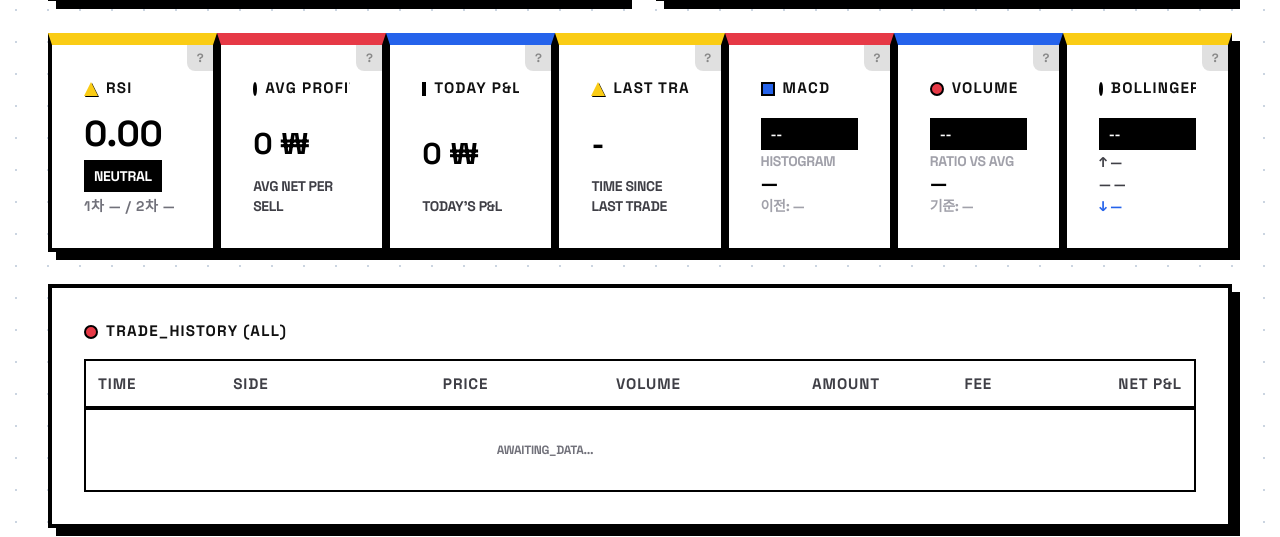
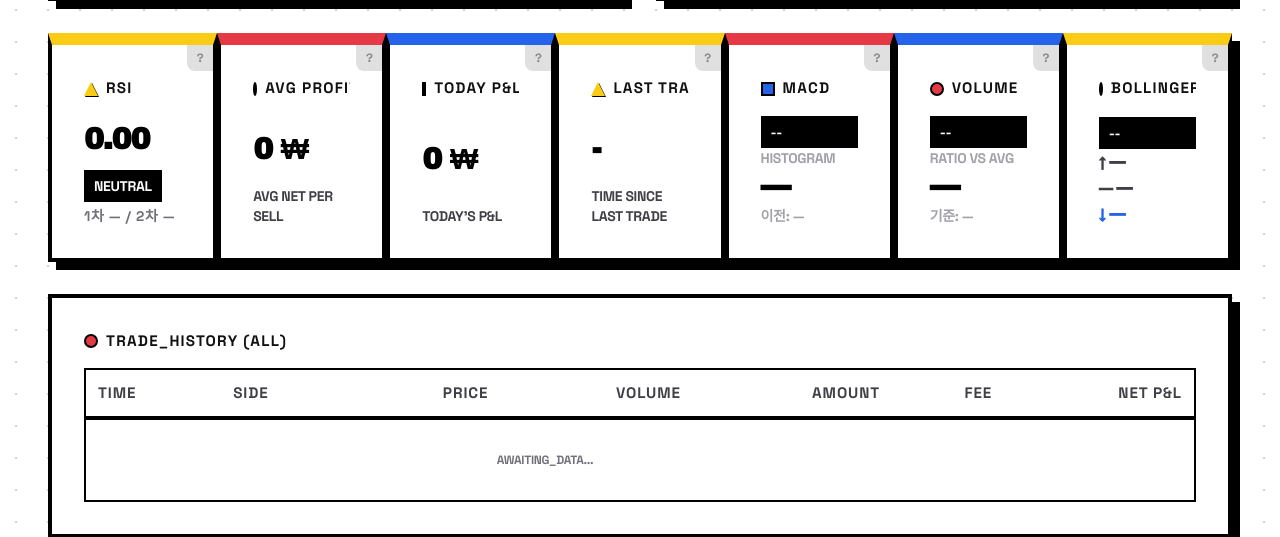
Before and after one commit to syl-deve/btrade, a FastAPI app: template templates/index.html in a window 1280 px wide. Shown: the part 966-1503 px from the top of the page. Run offline with FastAPI, Linux system fonts and the light colour scheme; the template is opened without the code that fills it, so the values that code supplies are empty; parts of the project's set-up code (start-up, migrations or seed data) failed here and were passed over; some libraries are stand-ins or nearby versions.

Commit message:
fix: 스탯 카드 숫자 폰트 Archivo Black으로 통일
모든 수치 표시 요소에 archivo-bold + text-3xl 적용

Co-Authored-By: Claude Sonnet 4.6 <noreply@anthropic.com>

```diff
--- a/templates/index.html
+++ b/templates/index.html
@@ -194,7 +194,7 @@
                 <div class="bau-tile tile-yellow-accent flex flex-col justify-between" style="flex:1; min-width:160px; position:relative;">
                     <button class="hint-btn" onclick="showHint('rsi', this)" title="설명">?</button>
                     <div class="label-bau"><div class="bau-shape bau-triangle"></div><span data-i18n="label_rsi">RSI_STRENGTH</span></div>
-                    <div id="rsi-value" class="text-4xl font-black leading-none">0.00</div>
+                    <div id="rsi-value" class="text-3xl font-black archivo-bold leading-none">0.00</div>
                     <div>
                         <div id="rsi-status" class="mt-2 text-sm font-black px-2 py-1 bg-black text-white inline-block border-2 border-black">NEUTRAL</div>
                         <div id="rsi-thresholds" class="mt-1 text-sm font-bold text-zinc-500 uppercase tracking-wider">1차 — / 2차 —</div>
@@ -206,7 +206,7 @@
                 <div class="bau-tile tile-red-accent flex flex-col justify-between" style="flex:1; min-width:160px; position:relative;">
                     <button class="hint-btn" onclick="showHint('avg_profit', this)" title="설명">?</button>
                     <div class="label-bau"><div class="bau-shape bau-circle"></div><span data-i18n="label_avg_profit">AVG_PROFIT/TRADE</span></div>
-                    <div id="avg-profit-per-trade" class="text-3xl font-black leading-none">0 ₩</div>
+                    <div id="avg-profit-per-trade" class="text-3xl font-black archivo-bold leading-none">0 ₩</div>
                     <p data-i18n="label_avg_profit_sub" class="text-sm font-bold mt-1 text-zinc-700 uppercase">매도당 평균 순익</p>
                 </div>
 
@@ -214,7 +214,7 @@
                 <div class="bau-tile tile-blue-accent flex flex-col justify-between" style="flex:1; min-width:160px; position:relative;">
                     <button class="hint-btn" onclick="showHint('today_profit', this)" title="설명">?</button>
                     <div class="label-bau"><div class="bau-shape bau-square"></div><span data-i18n="label_today_profit">TODAY_P&L</span></div>
-                    <div id="today-net-profit" class="text-3xl font-black leading-none">0 ₩</div>
+                    <div id="today-net-profit" class="text-3xl font-black archivo-bold leading-none">0 ₩</div>
                     <p data-i18n="label_today_profit_sub" class="text-sm font-bold mt-1 text-zinc-700 uppercase">오늘 실현 손익</p>
                 </div>
 
@@ -222,7 +222,7 @@
                 <div class="bau-tile tile-yellow-accent flex flex-col justify-between" style="flex:1; min-width:160px; position:relative;">
                     <button class="hint-btn" onclick="showHint('last_trade', this)" title="설명">?</button>
                     <div class="label-bau"><div class="bau-shape bau-triangle"></div><span data-i18n="label_last_trade">LAST_TRADE</span></div>
-                    <div id="last-trade-elapsed" class="text-3xl font-black leading-none">-</div>
+                    <div id="last-trade-elapsed" class="text-3xl font-black archivo-bold leading-none">-</div>
                     <p data-i18n="label_last_trade_sub" class="text-sm font-bold mt-1 text-zinc-700 uppercase">마지막 거래 경과</p>
                 </div>
 
@@ -233,7 +233,7 @@
                     <div id="macd-status" class="text-sm font-black inline-block px-2 py-1 border-2 border-black bg-black text-white">--</div>
                     <div class="flex flex-col gap-0">
                         <span data-i18n="label_macd_hist" class="text-sm font-bold uppercase text-zinc-400">히스토그램</span>
-                        <span class="font-black text-xl leading-tight" id="macd-hist">—</span>
+                        <span class="font-black text-3xl archivo-bold leading-tight" id="macd-hist">—</span>
                         <span class="text-sm font-bold text-zinc-400" id="macd-hist-prev">이전: —</span>
                     </div>
                 </div>
@@ -245,7 +245,7 @@
                     <div id="vol-status" class="text-sm font-black inline-block px-2 py-1 border-2 border-black bg-black text-white">--</div>
                     <div class="flex flex-col gap-0">
                         <span data-i18n="label_vol_ratio" class="text-sm font-bold uppercase text-zinc-400">평균 대비</span>
-                        <span class="font-black text-xl leading-tight" id="vol-ratio">—</span>
+                        <span class="font-black text-3xl archivo-bold leading-tight" id="vol-ratio">—</span>
                         <span class="text-sm font-bold text-zinc-400" id="vol-threshold">기준: —</span>
                     </div>
                 </div>
@@ -255,10 +255,10 @@
                     <button class="hint-btn" onclick="showHint('bollinger', this)" title="설명">?</button>
                     <div class="label-bau"><div class="bau-shape bau-circle"></div><span data-i18n="label_bollinger">BOLLINGER</span></div>
                     <div id="boll-status" class="text-sm font-black inline-block px-2 py-1 border-2 border-black bg-black text-white">--</div>
-                    <div class="flex flex-col gap-0.5 text-sm font-bold text-zinc-700">
-                        <span>↑ <span id="boll-upper">—</span></span>
-                        <span>— <span id="boll-middle">—</span></span>
-                        <span class="text-blue-600 font-black">↓ <span id="boll-lower">—</span></span>
+                    <div class="flex flex-col gap-0.5 font-black archivo-bold text-zinc-700">
+                        <span class="text-sm">↑ <span id="boll-upper" class="text-base">—</span></span>
+                        <span class="text-sm">— <span id="boll-middle" class="text-base">—</span></span>
+                        <span class="text-sm text-blue-600">↓ <span id="boll-lower" class="text-base">—</span></span>
                     </div>
                 </div>
 
```
